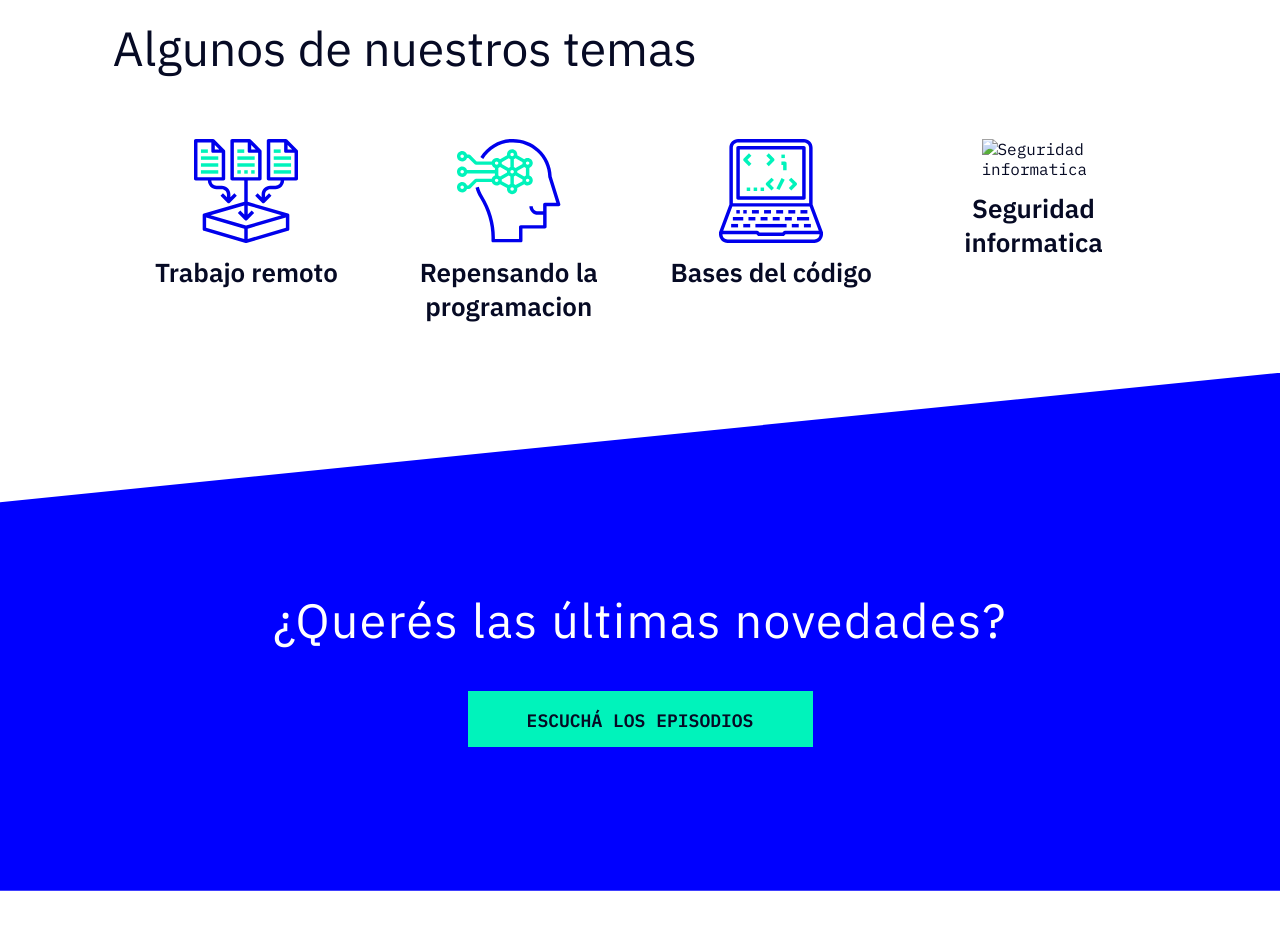
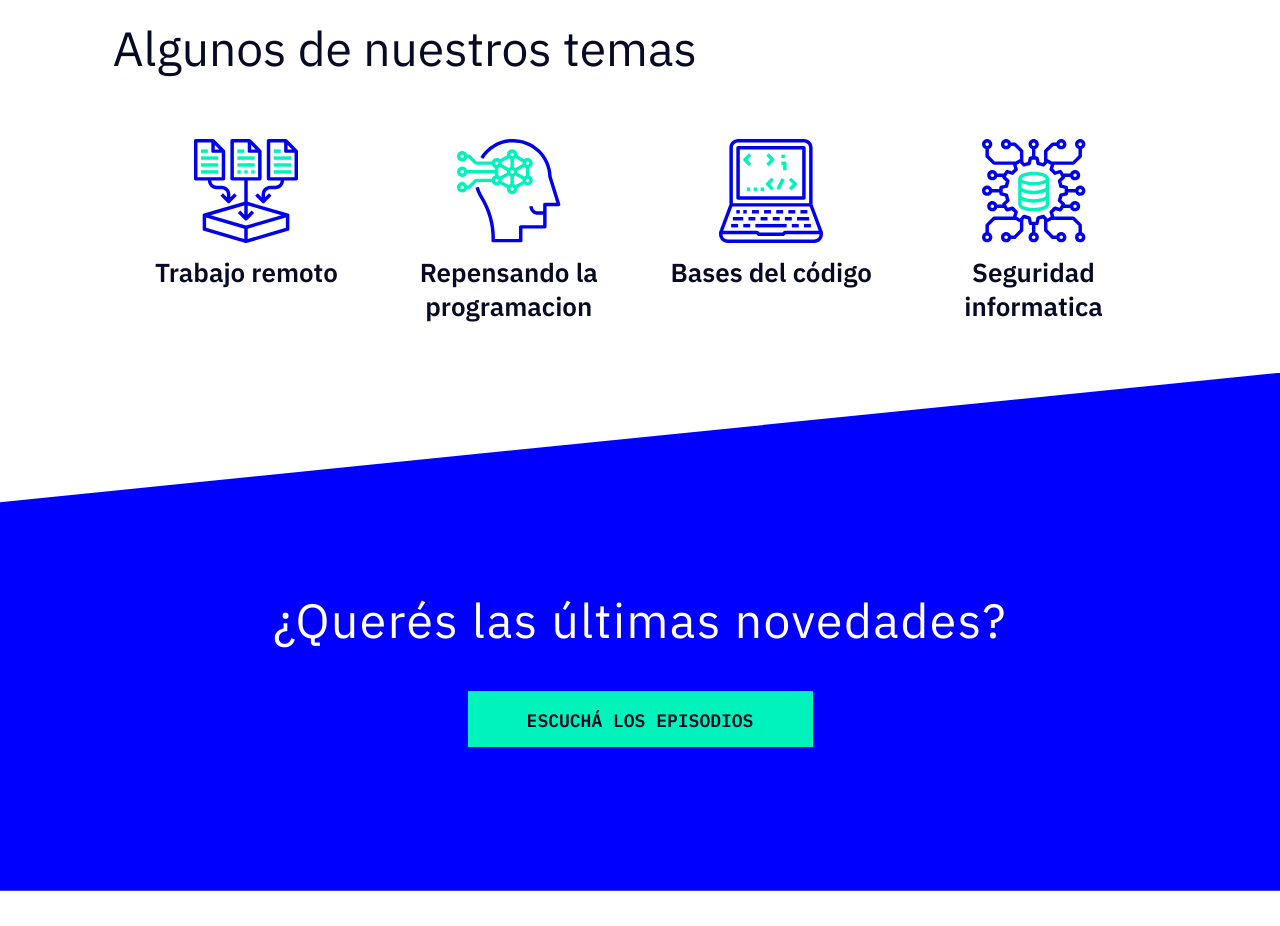
Before and after one commit to federicocapucci/Podcast-site-static-responsive-, a plain HTML site: page index.html in a window 1280 px wide. Shown: the part 3440-4366 px from the top of the page. Drawn offline with Linux system fonts and the light colour scheme; the site is published under a folder, as on GitHub Pages, so addresses that start at the root find nothing; files whose address does not match are found by name.

Commit message:
Update index.html

```diff
--- a/index.html
+++ b/index.html
@@ -90,7 +90,7 @@
                         <p>Bases del código</p>
                     </div>
                     <div class="icon-container">
-                        <img src="/images/icon4.svg" alt="Seguridad informatica">
+                        <img src="./images/icon4.svg" alt="Seguridad informatica">
                         <p>Seguridad informatica</p>
                     </div>
                 </div>
```
